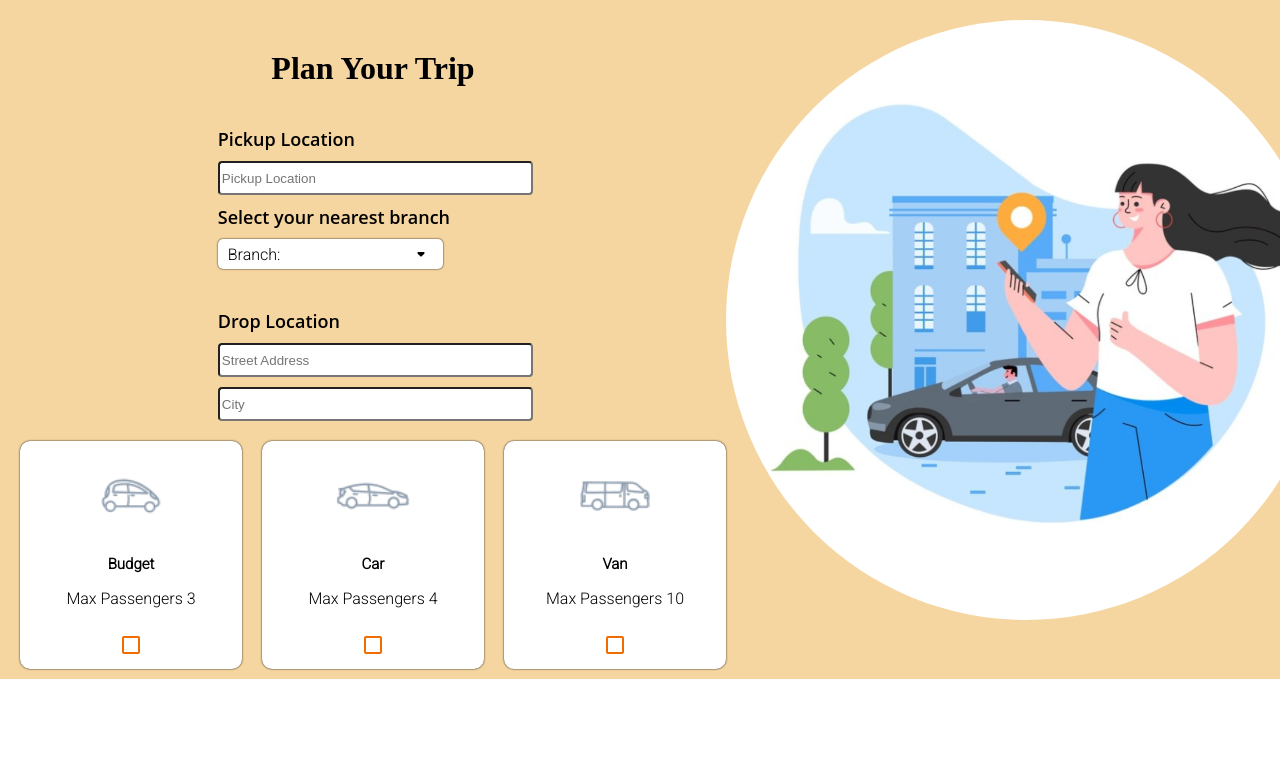
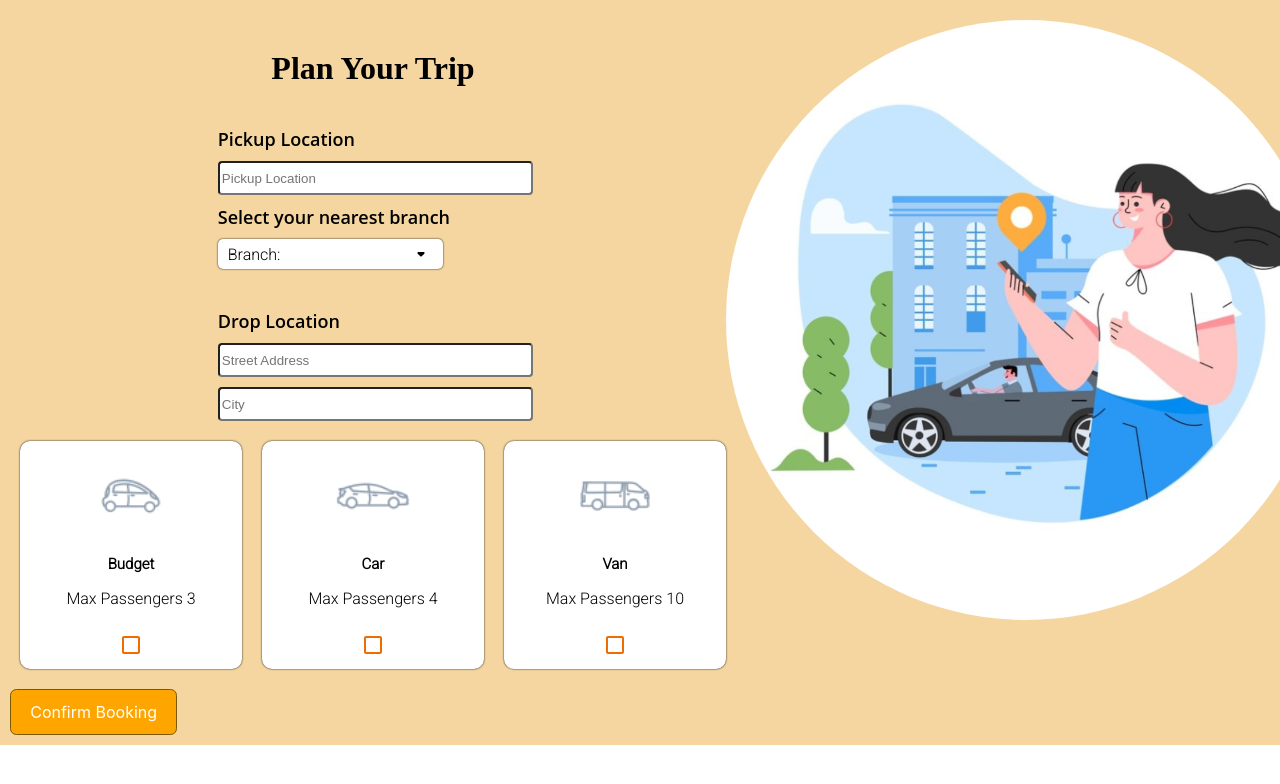
Before and after one commit to dvimukthi/cab-service-system, a React (Create React App) app: page /book in a window 1280 px wide. Shown: the top 784 px of the page. Built offline with nearby package versions, Linux system fonts and the light colour scheme; a web font is replaced by a local one.

Commit message:
PlaceBooking btn

```diff
--- a/src/Components/BookingComponent/BookingBody/BookingBody.css
+++ b/src/Components/BookingComponent/BookingBody/BookingBody.css
@@ -6,7 +6,6 @@
 }
 
 .boookingparttwo__container {
-
 }
 
 .bookingBody__container h1 {
--- a/src/Components/BookingComponent/BookingBody/BookingBody.js
+++ b/src/Components/BookingComponent/BookingBody/BookingBody.js
@@ -2,6 +2,7 @@ import React, { useState } from "react";
 import "../BookingBody/BookingBody.css";
 import BookingVehicles from "./BookingVehicles";
 import DropdownBranches from "./DropdownBranches";
+import PlaceBooking from "./PlaceBooking";
 
 import BOOKINGPAGEIMG from "../../../Assets/BookingImg/bookingpage.png";
 
@@ -58,6 +59,7 @@ function BookingBody() {
           </div>
         </form>
         <BookingVehicles />
+        <PlaceBooking />
       </div>
       <img
         src={BOOKINGPAGEIMG}
--- a/src/Components/BookingComponent/BookingBody/BookingVehicles.js
+++ b/src/Components/BookingComponent/BookingBody/BookingVehicles.js
@@ -65,7 +65,6 @@ function BookingVehicles() {
           />
         </div>
       </div>
-      <div></div>
     </div>
   );
 }
--- /dev/null
+++ b/src/Components/BookingComponent/BookingBody/PlaceBooking.css
@@ -0,0 +1,19 @@
+.PlaceBooking__btn {
+    margin-top: 10px;
+    margin-bottom: 10px;
+    margin-left: 10px;
+    width: max-content;
+    color: white;
+    background: orange;
+    padding: 0.75rem 1.2rem;
+    border-radius: 0.4rem;
+    cursor: pointer;
+    border: 1px solid rgb(123, 88, 2);
+    transition: all 0.3s;
+}
+
+.PlaceBooking__btn:hover {
+    background: rgb(236, 212, 135);
+    color: black;
+    border: 1px solid rgb(123, 88, 2);
+}
--- /dev/null
+++ b/src/Components/BookingComponent/BookingBody/PlaceBooking.js
@@ -0,0 +1,8 @@
+import React from "react";
+import "./PlaceBooking.css";
+
+function PlaceBooking() {
+  return <div className="PlaceBooking__btn">Confirm Booking</div>;
+}
+
+export default PlaceBooking;
```
